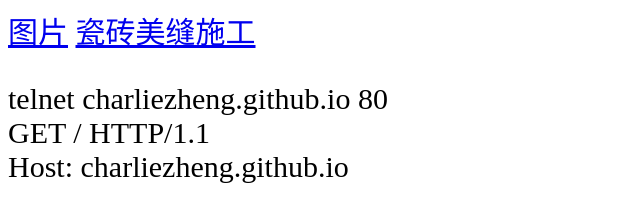
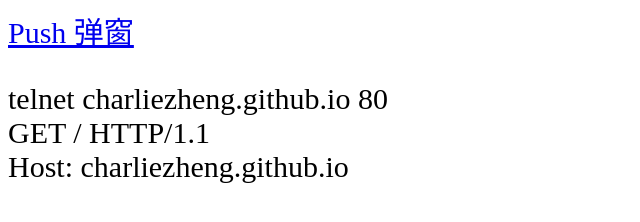
Before and after one commit to CharlieZheng/CharlieZheng.github.io, a plain HTML site: page index.html in a window 1280 px wide. Shown: the whole page, without its empty margins (0-640 px from the left). Drawn offline with Linux system fonts and the light colour scheme; a web font is replaced by a local one.

Commit message:
Notification 弹窗

```diff
--- a/index.html
+++ b/index.html
@@ -30,9 +30,15 @@
 </head>
 
 <body>
-<a href="./img.html" >图片</a>
-<a href="./index2.html"></a>
-<a href="./seek.html">瓷砖美缝施工</a>
+<!--
+oraimostore://www.oraimo.com?params=
+{
+    "target_type": 2,
+    "keyword": "http://ae.vensoon.com/special/the-green-friday.html"
+}
+-->
+<a href="oraimostore://www.oraimo.com?params=%7B%22target_type%22%3A2%2C%22keyword%22%3A%22http%3A%2F%2Fae.vensoon.com%2Fspecial%2Fthe-green-friday.html%22%7D" >Push 弹窗</a>
+
 <br/>
 <p>
 telnet charliezheng.github.io 80<br/>
```
